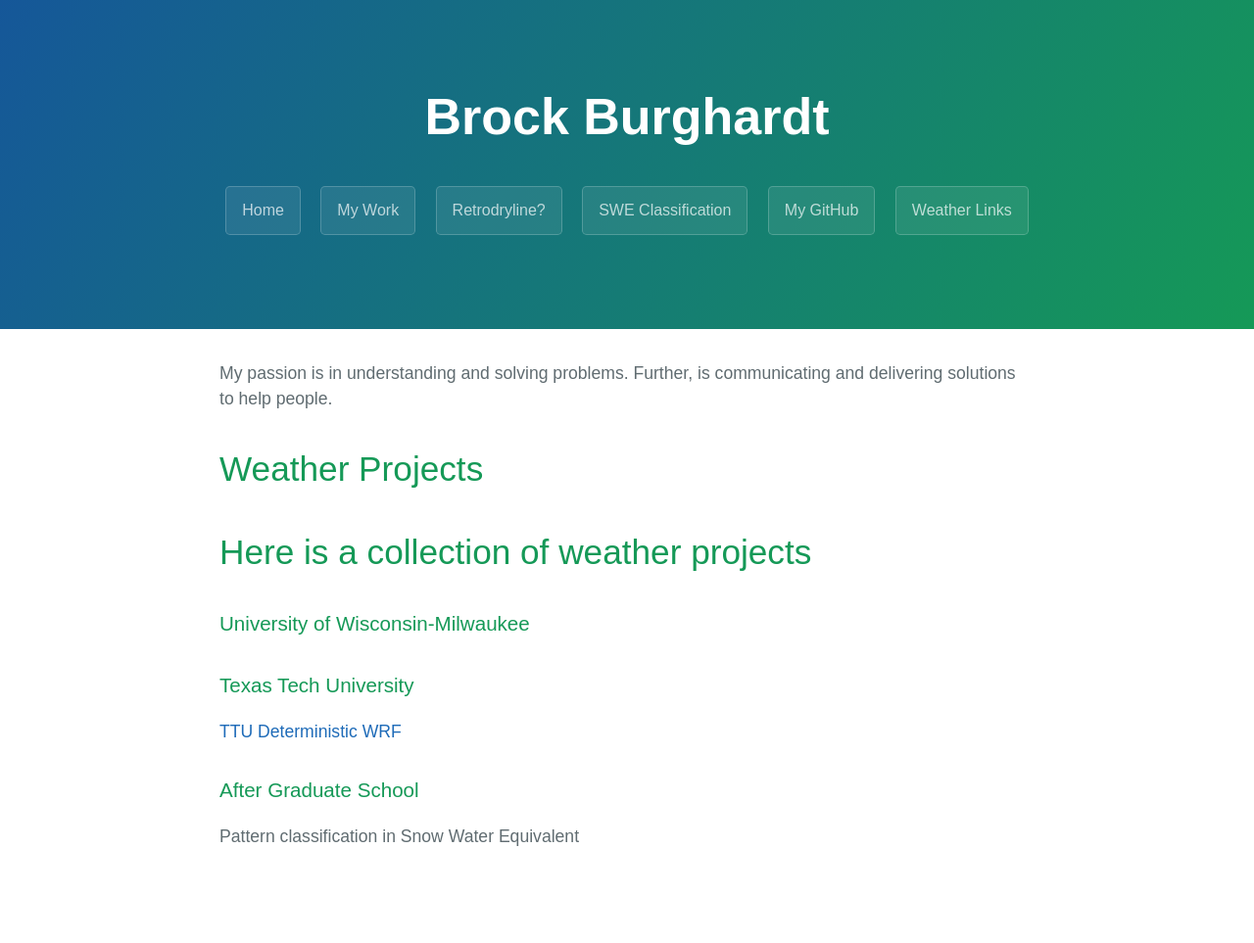
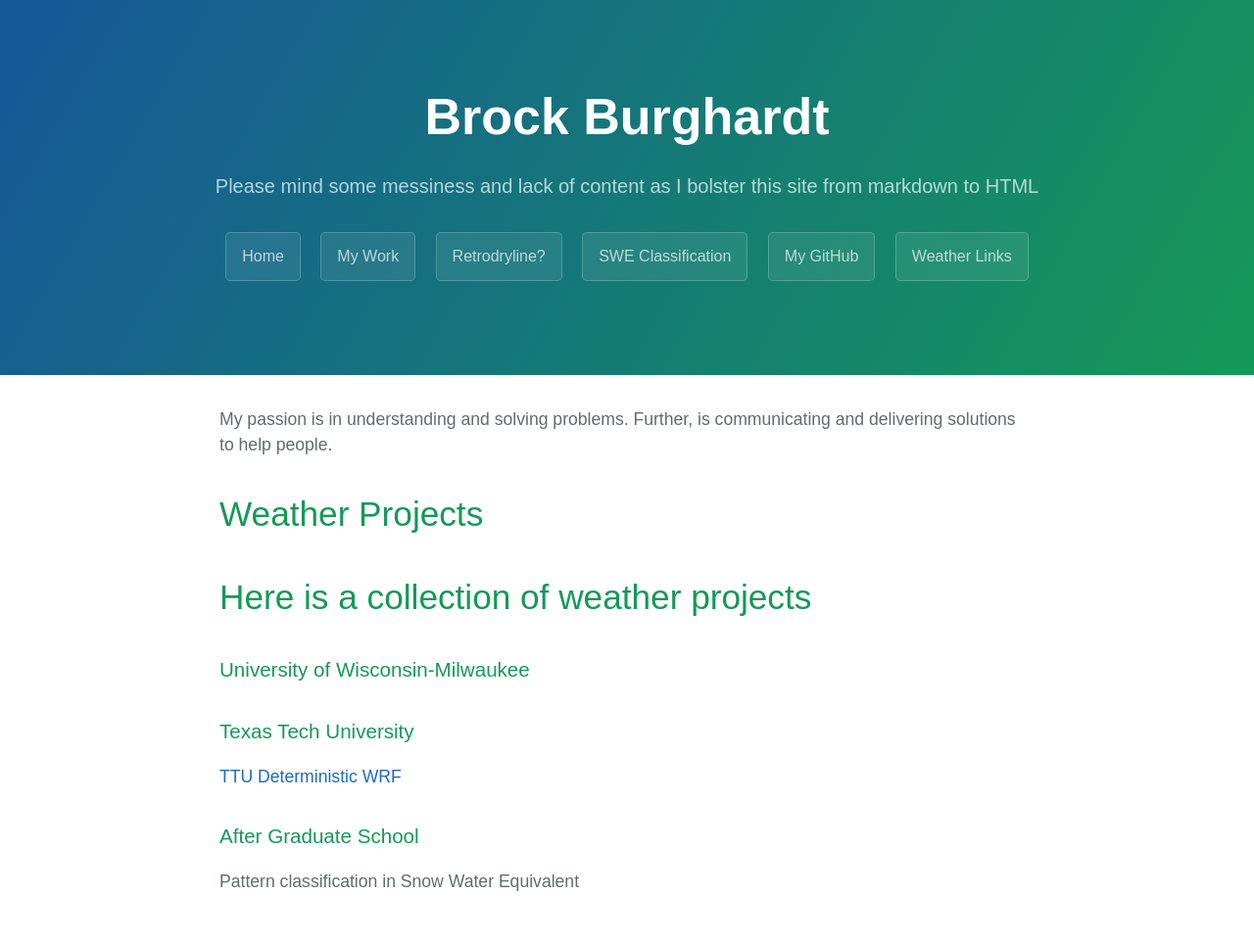
Before and after one commit to retrodryline-zz/retrodryline.github.io, a Jekyll site: the page built from mywork.md, in a window 1280 px wide. Shown: the whole page at 98% size. Built offline with Jekyll 4.4.1, drawn with Linux system fonts in a browser that asks for light colours; before the commit the page ends 917 px from its top, so only the background shows below that.

Commit message:
Project Tagline added

```diff
--- a/_layouts/template.html
+++ b/_layouts/template.html
@@ -78,7 +78,7 @@
   <body>
     <section class="page-header">
       <h1 class="project-name">Brock Burghardt</h1>
-      <h2 class="project-tagline"></h2>
+      <h2 class="project-tagline">Please mind some messiness and lack of content as I bolster this site from markdown to HTML</h2>
        <a href="index" class="btn">Home</a>
        <a href="mywork" class="btn">My Work</a>
        <a href="retrodryline" class="btn">Retrodryline?</a>
```
